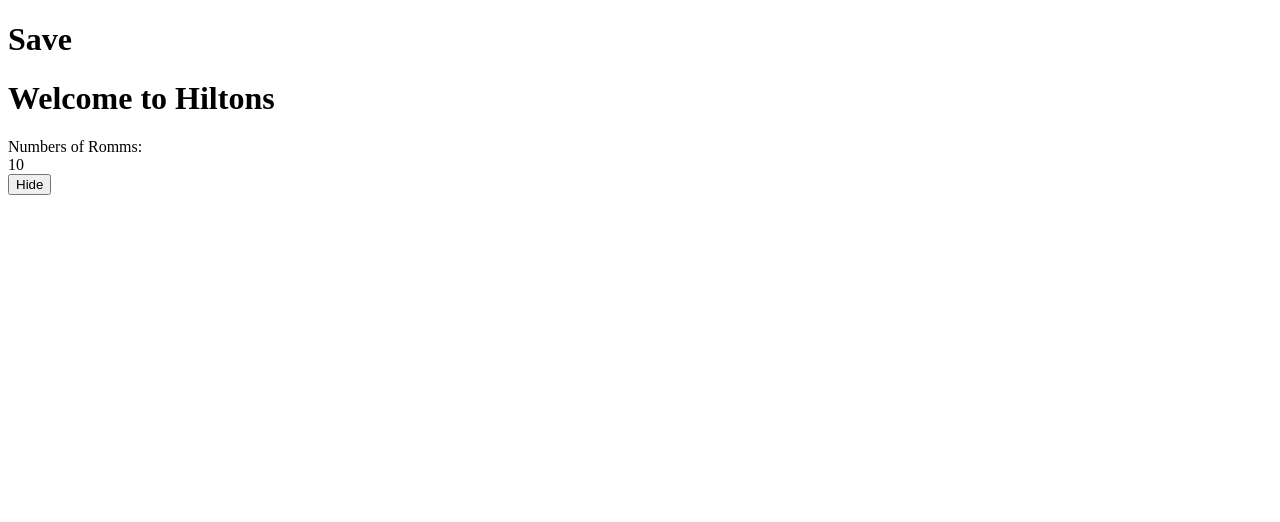
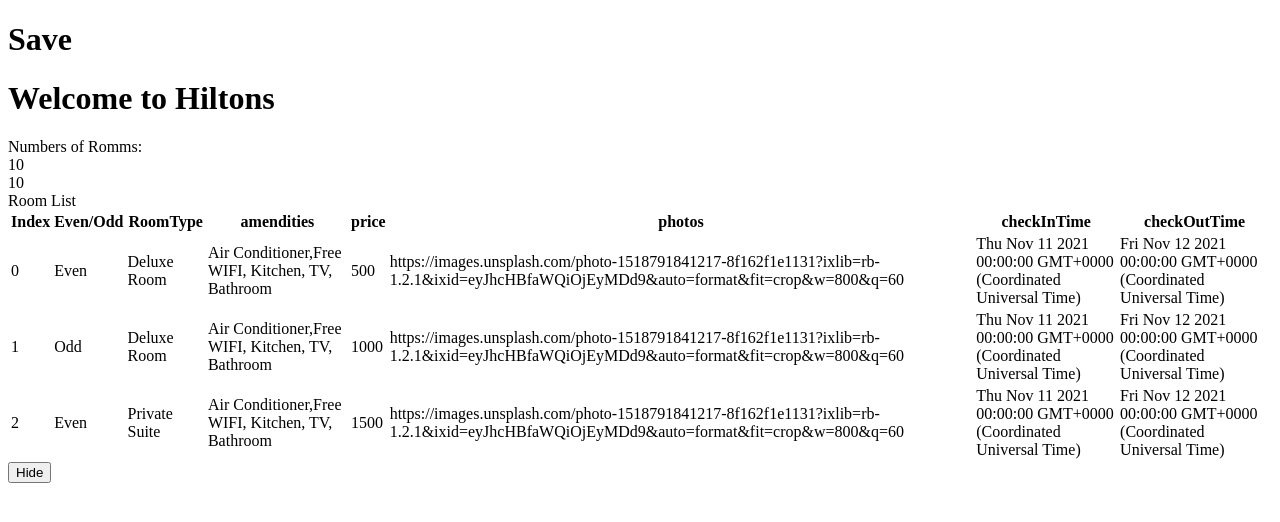
Before and after one commit to GunPkate/angular_101, an Angular app: page / in a window 1280 px wide. Shown: the top 522 px of the page. Built offline with nearby package versions, Linux system fonts and the light colour scheme.

Commit message:
ng for and properties

```diff
--- a/projects/hotelinventory/src/app/rooms/rooms.component.html
+++ b/projects/hotelinventory/src/app/rooms/rooms.component.html
@@ -3,5 +3,34 @@
     Numbers of Romms:
     <div [innerText]="numbersOfRooms"></div>
 </div>
+
+{{rooms?.availableRooms ?? 'No rooms'}}
+<!-- <div *ngIf="rooms.availableRooms > 0"> -->
+<div *ngIf="(rooms.availableRooms )">
+    Room List
+    <!-- {{roomsList}} -->
+    <table>
+        <tr>
+            <th>Index</th>
+            <th>Even/Odd</th>
+            <th>RoomType         </th>
+            <th>amendities       </th>
+            <th>price        </th>
+            <th>photos       </th>
+            <th>checkInTime      </th>
+            <th>checkOutTime         </th>
+        </tr>
+        <tr *ngFor="let room of roomsList; let e =even; let o = odd; let i =index;">
+            <td>{{i}}</td>
+            <td>{{e?"Even":"Odd"}}</td>
+            <td>{{room.RoomType}}</td>
+            <td>{{room.amendities}}</td>
+            <td>{{room.price}}</td>
+            <td>{{room.photos}}</td>
+            <td>{{room.checkInTime}}</td>
+            <td>{{room.checkOutTime}}</td>
+        </tr>
+    </table>
+</div>
 <button (click)="toggle()">Hide</button>
 <!-- document.getElemntById('numbersOfRooms').innerText = numbersOfRooms -->
--- a/projects/hotelinventory/src/app/rooms/rooms.component.ts
+++ b/projects/hotelinventory/src/app/rooms/rooms.component.ts
@@ -1,4 +1,5 @@
 import { Component, OnInit } from '@angular/core';
+import { RoomList, Rooms } from './rooms';
 
 @Component({
   selector: 'hinv-rooms',
@@ -8,6 +9,41 @@ import { Component, OnInit } from '@angular/core';
 export class RoomsComponent implements OnInit {
   hotelsName = 'Hiltons';
   numbersOfRooms = 10;
+  rooms: Rooms = {
+    totalRooms: 20,
+    availableRooms: 10,
+    bookedRooms: 5,
+  };
+
+  roomsList: RoomList[] = [
+    {
+      RoomType: 'Deluxe Room',
+      amendities: 'Air Conditioner,Free WIFI, Kitchen, TV, Bathroom',
+      price: 500,
+      photos:
+        'https://images.unsplash.com/photo-1518791841217-8f162f1e1131?ixlib=rb-1.2.1&ixid=eyJhcHBfaWQiOjEyMDd9&auto=format&fit=crop&w=800&q=60',
+      checkInTime: new Date('11-Nov-2021'),
+      checkOutTime: new Date('12-Nov-2021'),
+    },
+    {
+      RoomType: 'Deluxe Room',
+      amendities: 'Air Conditioner,Free WIFI, Kitchen, TV, Bathroom',
+      price: 1000,
+      photos:
+        'https://images.unsplash.com/photo-1518791841217-8f162f1e1131?ixlib=rb-1.2.1&ixid=eyJhcHBfaWQiOjEyMDd9&auto=format&fit=crop&w=800&q=60',
+      checkInTime: new Date('11-Nov-2021'),
+      checkOutTime: new Date('12-Nov-2021'),
+    },
+    {
+      RoomType: 'Private Suite',
+      amendities: 'Air Conditioner,Free WIFI, Kitchen, TV, Bathroom',
+      price: 1500,
+      photos:
+        'https://images.unsplash.com/photo-1518791841217-8f162f1e1131?ixlib=rb-1.2.1&ixid=eyJhcHBfaWQiOjEyMDd9&auto=format&fit=crop&w=800&q=60',
+      checkInTime: new Date('11-Nov-2021'),
+      checkOutTime: new Date('12-Nov-2021'),
+    },
+  ];
   constructor() {}
 
   hideRooms = false;
--- /dev/null
+++ b/projects/hotelinventory/src/app/rooms/rooms.ts
@@ -0,0 +1,14 @@
+export interface Rooms {
+  totalRooms?: number;
+  availableRooms?: number;
+  bookedRooms?: number;
+}
+
+export interface RoomList {
+  RoomType: string;
+  amendities: string;
+  price: number;
+  photos: string;
+  checkInTime: Date;
+  checkOutTime: Date;
+}
```
Also changed, not shown: 1 other file (tests, documents, lock files or other folders).
